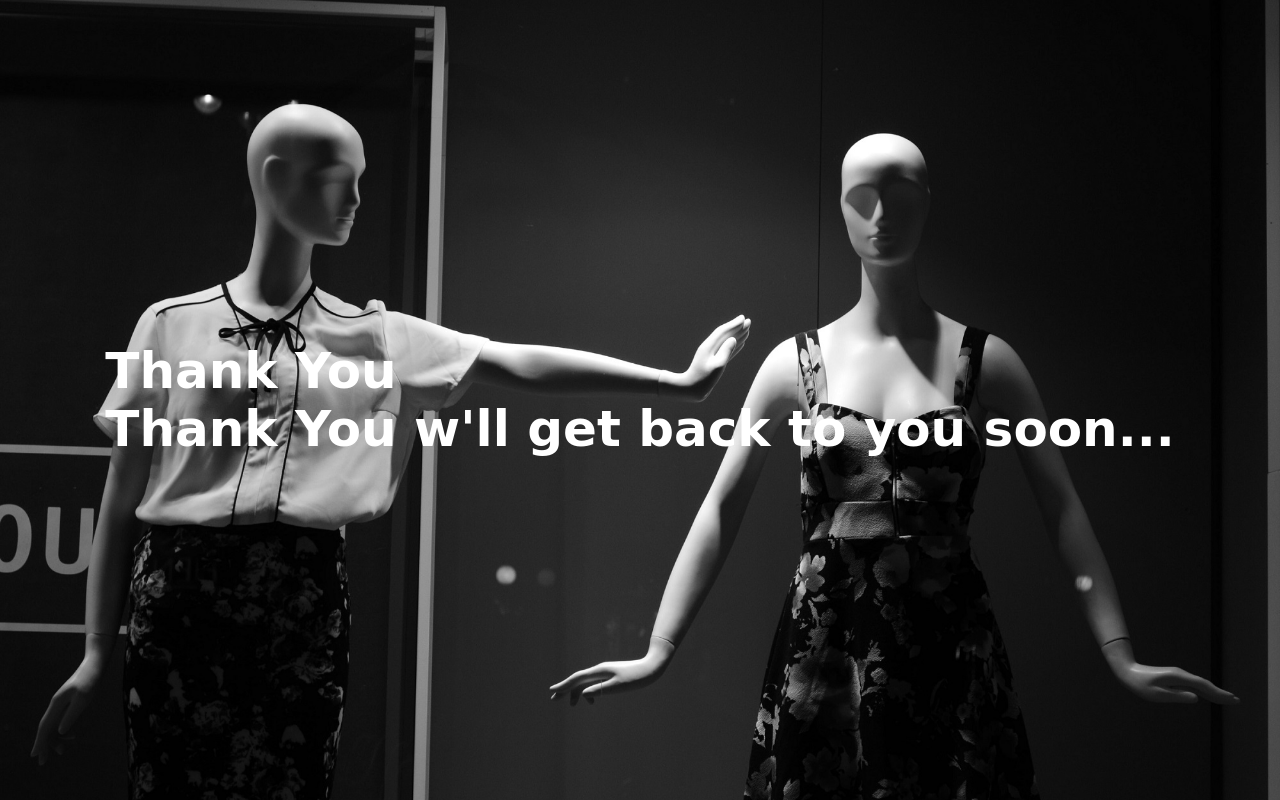
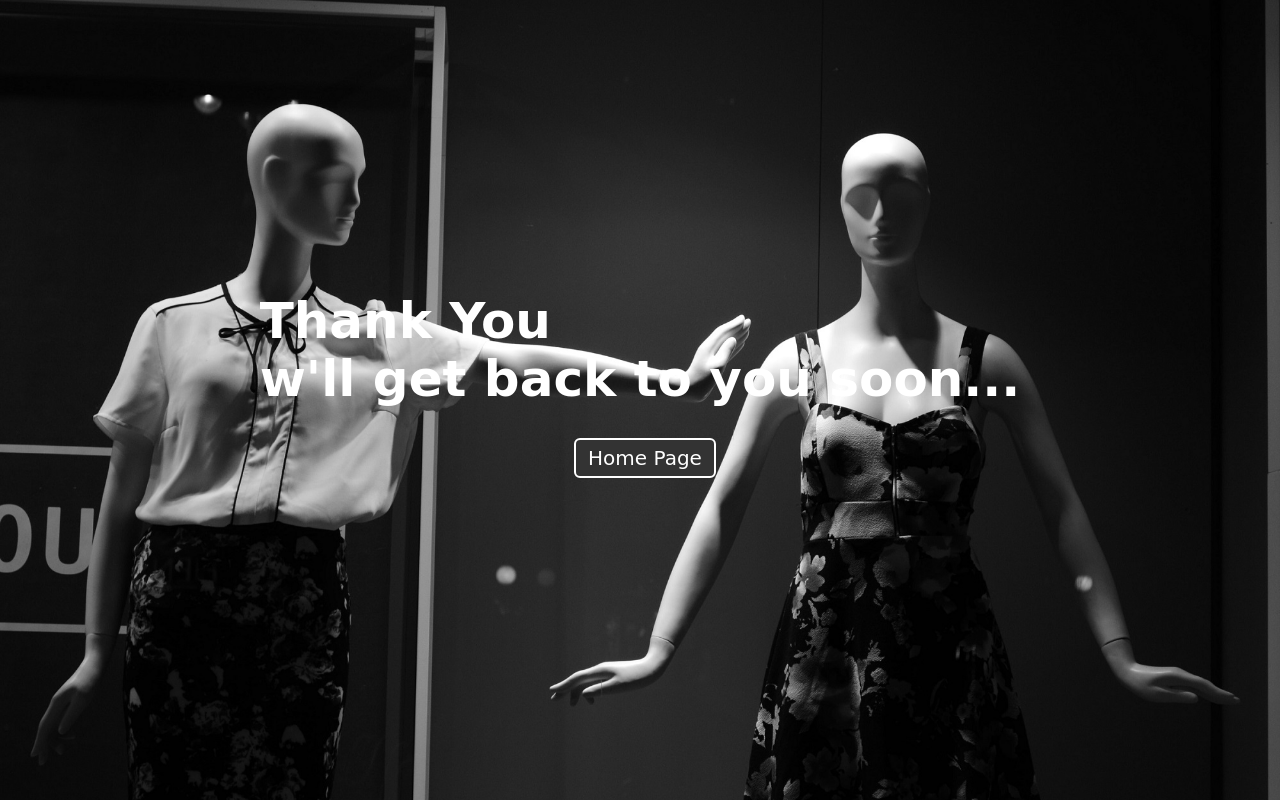
Before and after one commit to uriellevy/N.K-styling, a plain HTML site: page thanks.html in a window 1280 px wide. Drawn offline with Linux system fonts and the light colour scheme; a web font is replaced by a local one.

Commit message:
contact styling changes

```diff
--- a/css/thanks.css
+++ b/css/thanks.css
@@ -20,3 +20,33 @@ h1 {
   color: #fff;
   font-size: 5rem;
 }
+
+.thanks-container {
+  width: 100%;
+  height: 100vh;
+  background-color: var(--secondary-color);
+  display: flex;
+  flex-direction: column;
+  justify-content: center;
+  align-items: center;
+  color: #f4f4f4;
+}
+
+.thanks-container a {
+  color: #fff;
+  margin: 30px;
+  font-size: 2rem;
+  border-radius: 6px;
+  background-color: #333;
+  cursor: pointer;
+  border: 2px solid #fff;
+  margin-right: 20px;
+  padding: 6px 12px;
+  transition: 0.2s ease-in-out;
+  text-decoration: none;
+}
+
+.thanks-container .btn:hover {
+  background-color: #f4f4f4;
+  color: #333;
+}
--- a/thanks.html
+++ b/thanks.html
@@ -4,10 +4,16 @@
     <meta charset="UTF-8" />
     <meta http-equiv="X-UA-Compatible" content="IE=edge" />
     <meta name="viewport" content="width=device-width, initial-scale=1.0" />
-    <link rel="stylesheet" href="./css/thanks.css" />
+    <link rel="stylesheet" href="/css/thanks.css" />
     <title>Thank You</title>
   </head>
   <body>
-    <h1>Thank You <br />Thank You w'll get back to you soon...</h1>
+    <div class="thanks-container">
+      <h1>
+        Thank You <br />
+        w'll get back to you soon...
+      </h1>
+      <a class="btn" href="index.html">Home Page</a>
+    </div>
   </body>
 </html>
```
Also changed, not shown: index.html (+1 -1 lines).
